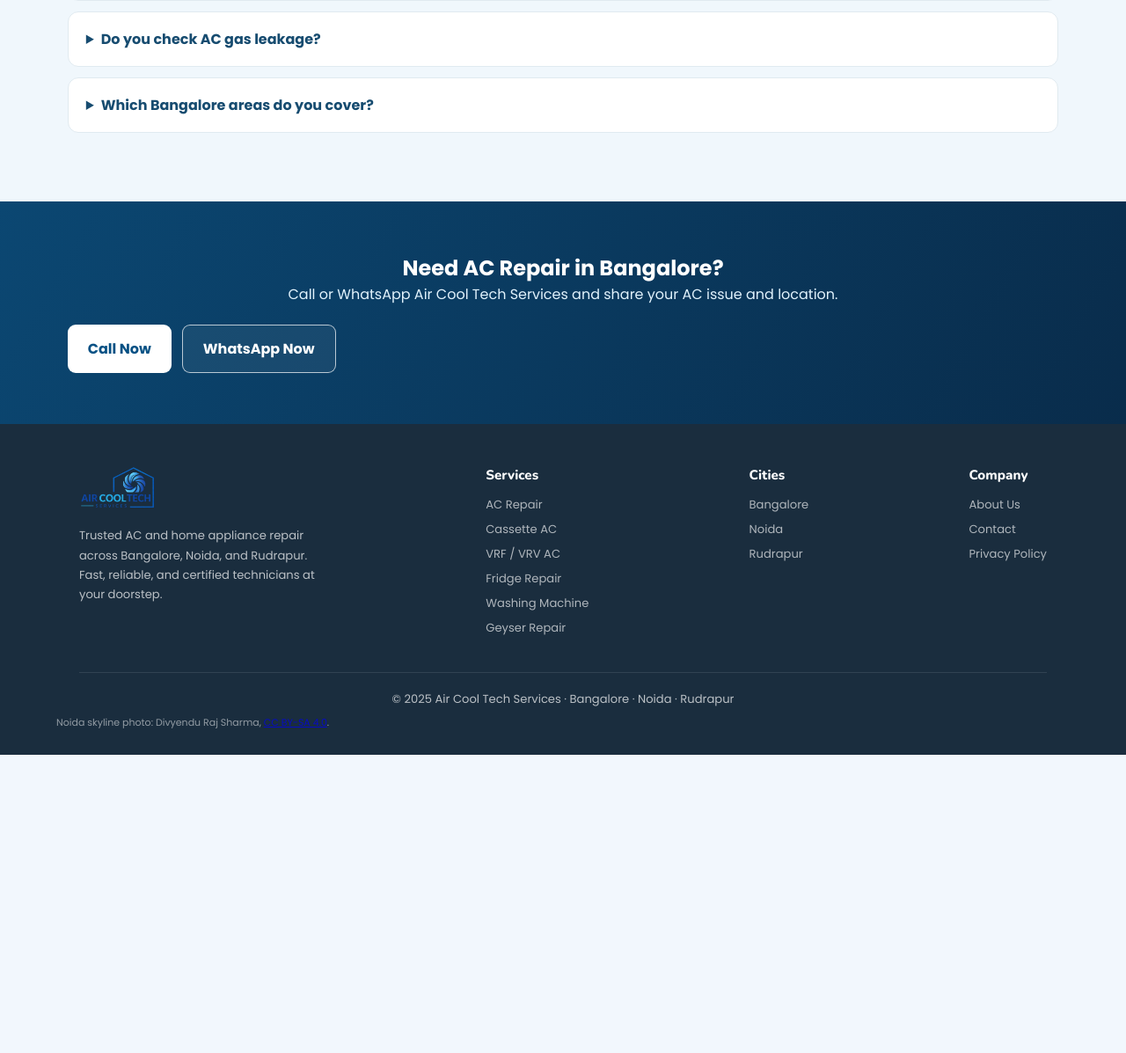
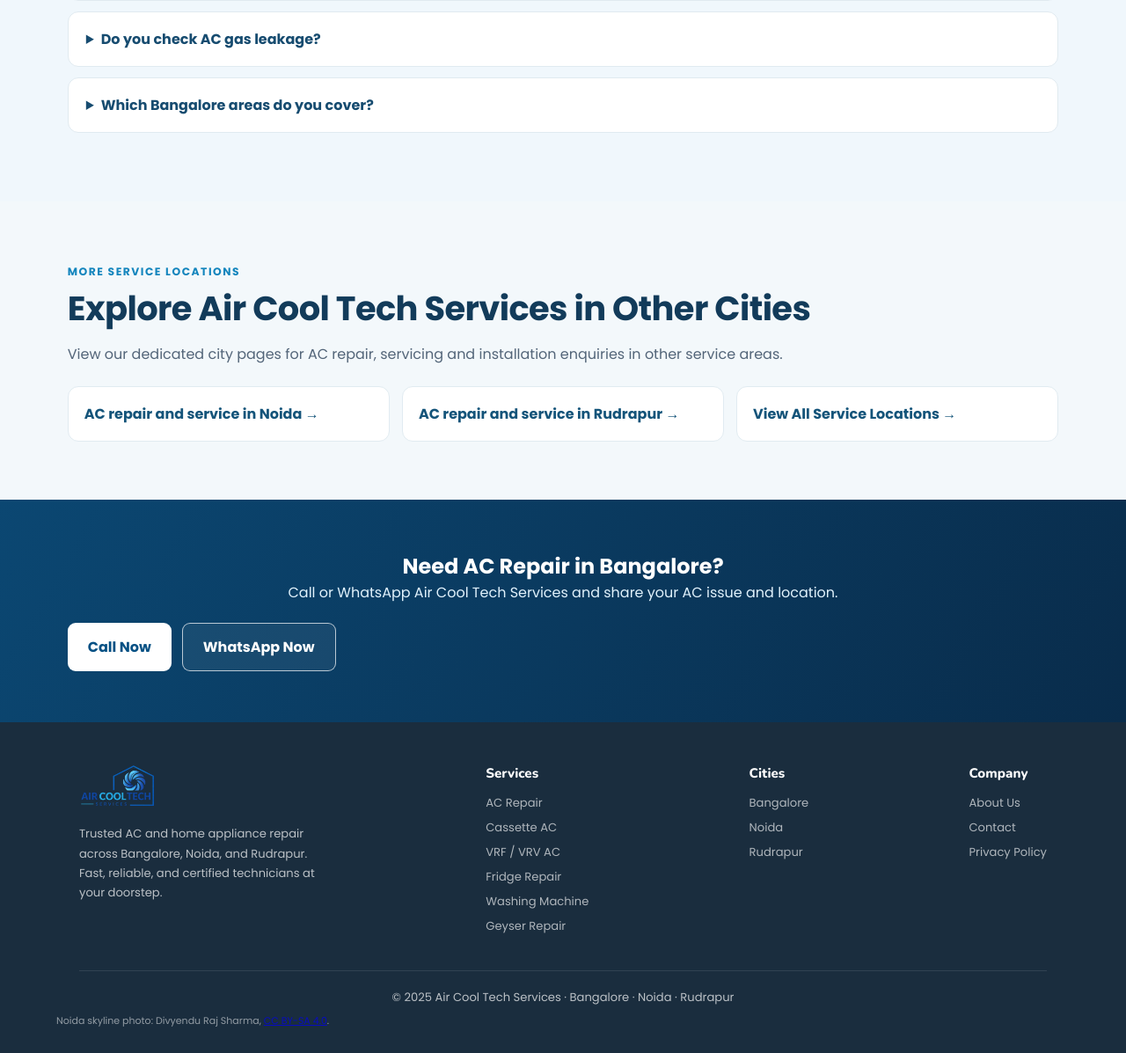
Before and after one commit to AircoolTechServices/AirCoolTechServices, a Flask app: page /bangalore in a window 1280 px wide. Shown: the part 2968-4165 px from the top of the page at 88% size. Before the commit the page ends 3826 px from the top, so only its background shows below. Run offline with Flask 3, Linux system fonts and the light colour scheme.

Commit message:
Improve internal linking between city SEO pages
Fix Bangalore city card destination and add cross-city navigation links.

```diff
--- a/templates/pages/bangalore.html
+++ b/templates/pages/bangalore.html
@@ -164,6 +164,20 @@
   </div>
 </section>
 
+
+<section class="bng-section alt bng-city-navigation">
+  <div class="bng-section-inner">
+    <span class="bng-kicker">More service locations</span>
+    <h2>Explore Air Cool Tech Services in Other Cities</h2>
+    <p>View our dedicated city pages for AC repair, servicing and installation enquiries in other service areas.</p>
+    <div class="bng-small-grid">
+      <a href="{{ url_for('noida') }}">AC repair and service in Noida →</a>
+      <a href="{{ url_for('rudrapur') }}">AC repair and service in Rudrapur →</a>
+      <a href="{{ url_for('cities') }}">View All Service Locations →</a>
+    </div>
+  </div>
+</section>
+
 <section class="bng-final">
   <div class="bng-section-inner">
     <h2>Need AC Repair in Bangalore?</h2>
--- a/templates/pages/cities.html
+++ b/templates/pages/cities.html
@@ -262,7 +262,7 @@
 ============================================================ -->
 <section class="cities-section">
   <div class="cities-grid">
-    <a href="#bangalore" class="city-card">
+    <a href="{{ url_for('bangalore') }}" class="city-card">
       <img src="{{ url_for('static', filename='images/bangalore.webp') }}" alt="Bangalore" />
       <div class="city-overlay"></div>
       <div class="city-info">
```
Also changed, not shown: templates/pages/noida.html (+14 -0 lines), templates/pages/rudrapur.html (+14 -0 lines).
